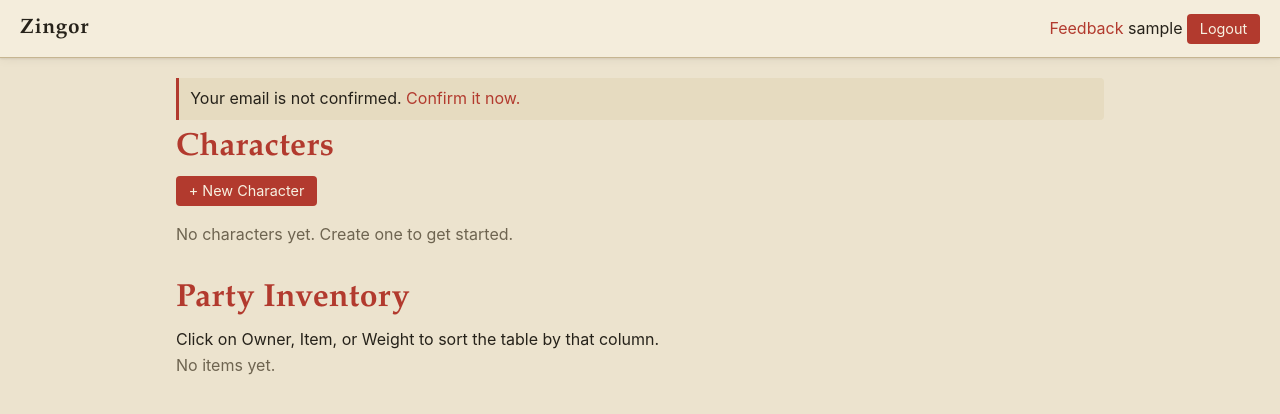
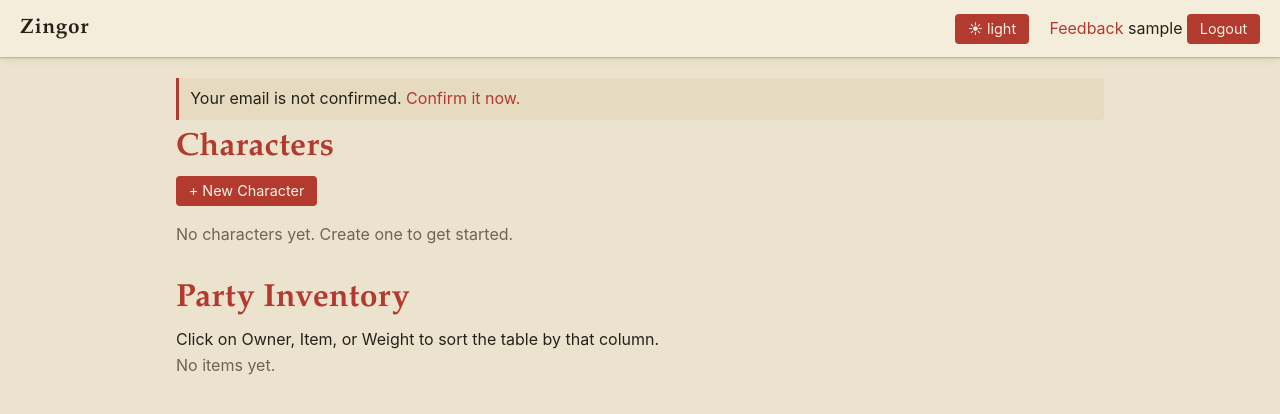
Before and after one commit to maxwelljoslyn/zingor, a Django app: page / in a window 1280 px wide. Shown: the top 414 px of the page. Run offline with Django 5.2, Linux system fonts and the light colour scheme; the visitor is signed in with stand-in values (Sample User, id 1); data comes from the database, SQL or seed files in the repository; data that the repository does not hold is empty; parts of the project's set-up code (start-up, migrations or seed data) failed here and were passed over.

Commit message:
add light/dark mode switcher
Close #5, close #4

```diff
--- a/characters/static/characters/styles.css
+++ b/characters/static/characters/styles.css
@@ -108,6 +108,11 @@ header > a {
 header > a:hover { color: var(--accent); }
 nav a { color: var(--accent); text-decoration: none; margin-left: 1rem; }
 nav a:hover { color: var(--accent-hover); }
+/* Show the icon for the active theme; the other stays hidden. Light is the
+   default (:root), dark is applied via :root[data-theme="dark"]. */
+.theme-icon-dark { display: none; }
+:root[data-theme="dark"] .theme-icon-light { display: none; }
+:root[data-theme="dark"] .theme-icon-dark { display: inline; }
 h1, h2, h3 { font-family: var(--font-display); margin-bottom: 0.5rem; line-height: 1.25; }
 h1 { color: var(--accent); letter-spacing: 0.01em; }
 .section {
--- a/characters/templates/characters/base.html
+++ b/characters/templates/characters/base.html
@@ -4,6 +4,17 @@
   <meta charset="utf-8">
   <meta name="viewport" content="width=device-width, initial-scale=1">
   <title>{% block title %}Zingor{% endblock %}</title>
+  <script>
+    // Apply the saved theme before first paint to avoid a flash of the wrong mode.
+    // Default is light (no data-theme attribute); only dark is stored explicitly.
+    (function () {
+      try {
+        if (localStorage.getItem('theme') === 'dark') {
+          document.documentElement.setAttribute('data-theme', 'dark');
+        }
+      } catch (e) {}
+    })();
+  </script>
   <script src="https://unpkg.com/htmx.org@2.0.4"></script>
   <script>
     document.addEventListener('htmx:configRequest', function(event) {
@@ -19,6 +30,19 @@
         }
       }
     });
+
+    // Light/dark theme toggle. Persists to localStorage; the icon shown is driven
+    // by the [data-theme] attribute in CSS, so it stays in sync automatically.
+    window.zingorToggleTheme = function () {
+      var root = document.documentElement;
+      if (root.getAttribute('data-theme') === 'dark') {
+        root.removeAttribute('data-theme');
+        try { localStorage.setItem('theme', 'light'); } catch (e) {}
+      } else {
+        root.setAttribute('data-theme', 'dark');
+        try { localStorage.setItem('theme', 'dark'); } catch (e) {}
+      }
+    };
 
     // Drag-and-drop for inventory containers
     window._zingorDragId = null;
@@ -84,6 +108,11 @@
   <header>
     <a href="/">Zingor</a>
     <nav>
+      <button type="button" onclick="zingorToggleTheme()"
+              aria-label="Toggle light and dark mode" title="Toggle light and dark mode">
+        <span class="theme-icon theme-icon-light"><span aria-hidden="true">☀</span> light</span>
+        <span class="theme-icon theme-icon-dark"><span aria-hidden="true">☾</span> dark</span>
+      </button>
       {% if user.is_authenticated %}
         <a href="{% url 'characters:feedback' %}">Feedback</a>
         <span>{{ user.username }}</span>
```
